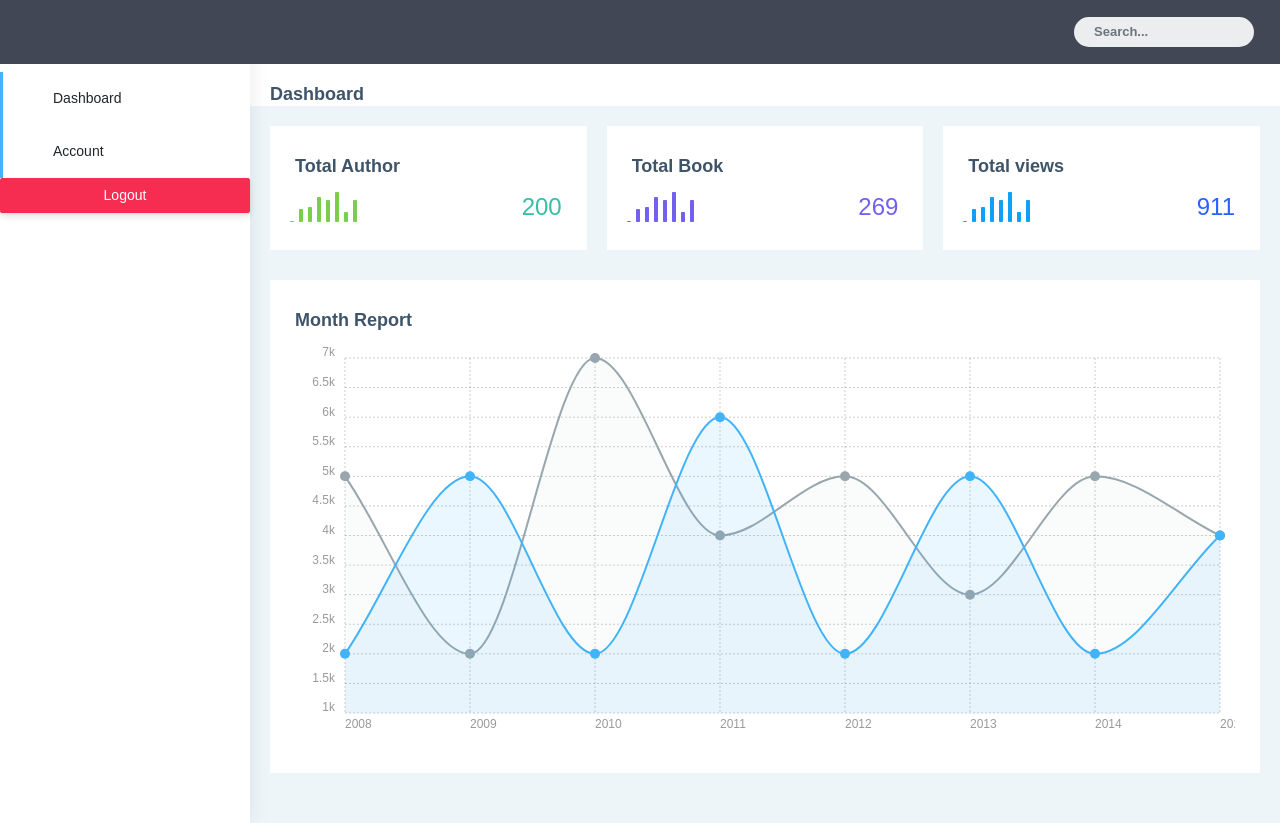
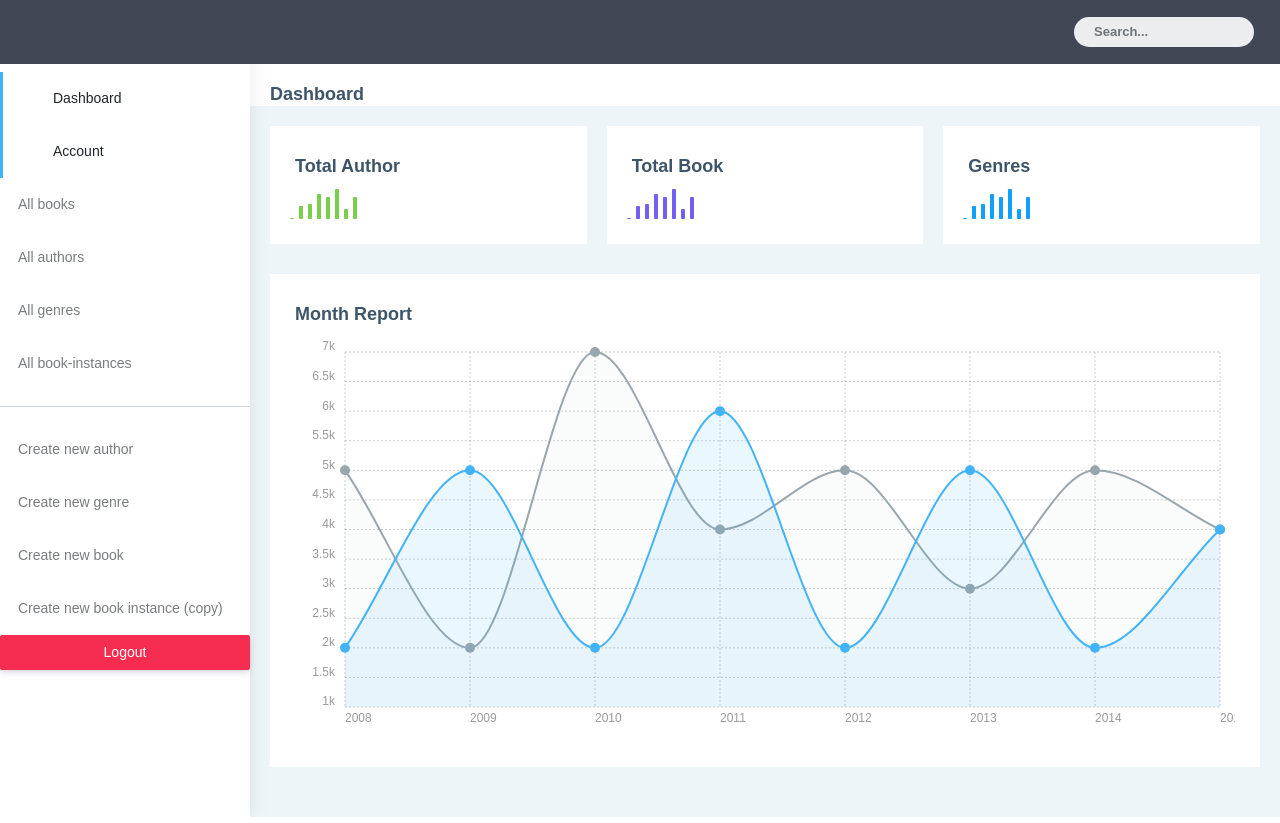
Before and after one commit to MaiHoa150801/NodeLearn, a Node server app: template views/dashboard.pug in a window 1280 px wide. Run offline with Node 20, Linux system fonts and the light colour scheme; the template is opened without the code that fills it, so the values that code supplies are empty; some libraries are stand-ins or nearby versions.

Commit message:
Show Data

```diff
--- a/views/dashboard.pug
+++ b/views/dashboard.pug
@@ -7,8 +7,10 @@
   // Custom CSS
   link(rel='stylesheet' href='css/style.min.css')
   link(rel='stylesheet' href='css/styleAdmin.css')
+  script(src="https://code.jquery.com/jquery-3.5.1.slim.min.js", integrity="sha384-DfXdz2htPH0lsSSs5nCTpuj/zy4C+OGpamoFVy38MVBnE+IbbVYUew+OrCXaRkfj", crossorigin="anonymous")
+  script(src="https://stackpath.bootstrapcdn.com/bootstrap/4.5.2/js/bootstrap.min.js", integrity="sha384-B4gt1jrGC7Jh4AgTPSdUtOBvfO8shuf57BaghqFfPlYxofvL8/KUEfYiJOMMV+rV", crossorigin="anonymous")
+
 // ==============================================================
-// Preloader - style you can find in spinners.css
 // ==============================================================
 .preloader
   .lds-ripple
@@ -66,10 +68,28 @@
             a.sidebar-link.waves-effect.waves-dark.sidebar-link(href='' aria-expanded='false')
               i.fa.fa-user(aria-hidden='true')
               span.hide-menu Account
-          li.sidebar-item
-          form(method='GET' action="/logout-admin")
-            button.btn.btn-danger.text-white.logout-button
-              | Logout
+              li.sidebar-item
+                a.sidebar-link.waves-effect.waves-dark.sidebar-link(href='/catalog/books') All books
+              li.sidebar-item
+                a.sidebar-link.waves-effect.waves-dark.sidebar-link(href='/catalog/authors') All authors
+              li.sidebar-item
+                a.sidebar-link.waves-effect.waves-dark.sidebar-link(href='/catalog/genres') All genres
+              li.sidebar-item
+                a.sidebar-link.waves-effect.waves-dark.sidebar-link(href='/catalog/bookinstances') All book-instances
+              li.sidebar-item
+                hr
+              li.sidebar-item
+                a.sidebar-link.waves-effect.waves-dark.sidebar-link(href='/catalog/author/create') Create new author
+              li.sidebar-item
+                a.sidebar-link.waves-effect.waves-dark.sidebar-link(href='/catalog/genre/create') Create new genre
+              li.sidebar-item
+                a.sidebar-link.waves-effect.waves-dark.sidebar-link(href='/catalog/book/create') Create new book
+              li.sidebar-item
+                a.sidebar-link.waves-effect.waves-dark.sidebar-link(href='/catalog/bookinstance/create') Create new book instance (copy)
+            li.sidebar-item
+              form(method='GET' action="/logout-admin")
+                button.btn.btn-danger.text-white.logout-button
+                  | Logout
       // End Sidebar navigation
     // End Sidebar scroll
   // ==============================================================
@@ -111,7 +131,7 @@
                   vertical-align: top;\
                   ')
               li.ms-auto
-                span.counter.text-success 200
+                span.counter.text-success !{data.book_count}
         .col-lg-4.col-md-12
           .white-box.analytics-info
             h3.box-title Total Book
@@ -125,10 +145,10 @@
                   vertical-align: top;\
                   ')
               li.ms-auto
-                span.counter.text-purple 269
+                span.counter.text-purple !{data.author_count}
         .col-lg-4.col-md-12
           .white-box.analytics-info
-            h3.box-title Total views
+            h3.box-title Genres
             ul.list-inline.two-part.d-flex.align-items-center.mb-0
               li
                 #sparklinedash3
@@ -139,7 +159,7 @@
                   vertical-align: top;\
                   ')
               li.ms-auto
-                span.counter.text-info 911
+                span.counter.text-info !{data.genre_count}
       // ==============================================================
       // PRODUCTS YEARLY SALES
       // ==============================================================
```
Also changed, not shown: controllers/adminController.js (+38 -5 lines).
